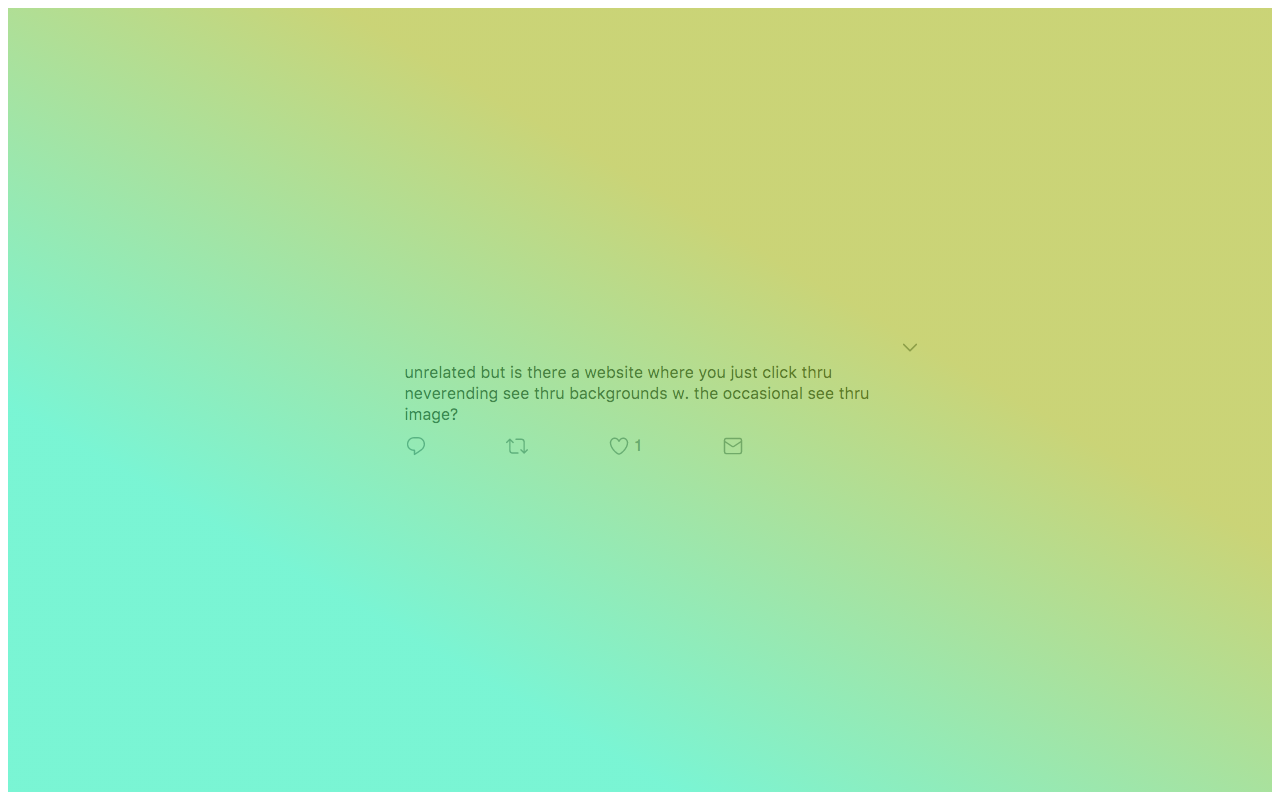
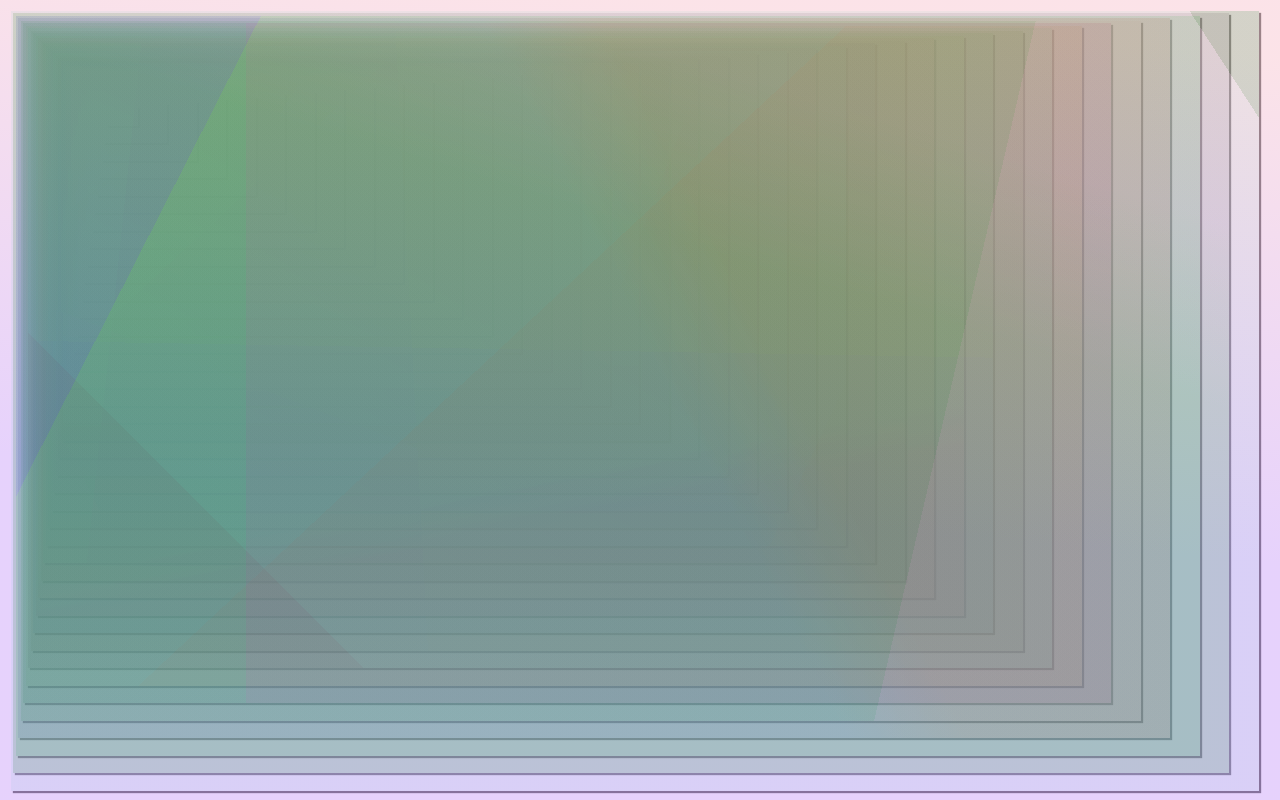
Before and after one commit to parkbrench/see_through, a plain HTML site: page index.html in a window 1280 px wide. Drawn offline with Linux system fonts and the light colour scheme.

Commit message:
added multiple divs, updated readme

```diff
--- a/index.html
+++ b/index.html
@@ -11,26 +11,51 @@
       }
     }
     body {
-      background-image: url("post.png"); /* thanks: https://twitter.com/spacerezt/status/903047646549561344 */
       background-position: center;
       background-repeat: no-repeat;
     }
     .background {
+      width: 97%;
+      height: 97%;
+			z-index: 1;
+			display: inline-block;
+			position: fixed;
+			box-shadow: 2px 2px 1px #888;
+   	}
+		#container {
+			display: block;
+			height: 100%;
 			width: 100%;
+			z-index: 1;
+			position: absolute;
+			top: 0;
+			left: 0;
+		}
+    #the-all-button {
+			z-index:10;
 			height: 100%;
-      background-image: linear-gradient(210deg, rgba(167, 183, 28, 0.6) 35.4716%, rgba(33, 238, 183, 0.6) 74.4566%);
-      /* OTHER PRETTY STARTER BACKGROUNDS: */
-      /*linear-gradient(332deg, rgba(53, 211, 59, 0.6) 25.8036%, rgba(1, 127, 230, 0.6) 95.5505%);*/
-      /*linear-gradient(157deg, rgba(135, 238, 196, 0.6) 37.0854%, rgba(69, 71, 239, 0.6) 69.4661%)*/
-      /*linear-gradient(178deg, rgba(173, 214, 97, 0.6) 94.3123%, rgba(96, 100, 53, 0.6) 48.51461%)*/
-      /*linear-gradient(241deg, rgba(202, 83, 6, 0.6) 47.3217%, rgba(54, 32, 221, 0.6) 70.7132%)*/
-      /*linear-gradient(61deg, rgba(67, 10, 169, 0.6) 28.43321%, rgba(103, 221, 227, 0.6) 40.16985%)*/
+			width: 100%;
+			display: inline-block;
+			position: absolute;
+			top: 0;
+			left: 0;
 		}
   </style>
-  <!-- TODO: (maybe) add a function to randomly include a see-through image once in a while -->
 </head>
 <body>
   <div id="the-all-button" class="background"></div>
+	<div id="container">
+		<div id="div-1"></div>
+		<!--div id="div-1" class="background">hey</div>
+		<div id="div-2" class="background">hi</div>
+		<div id="div-3" class="background">what</div>
+		<div id="div-4" class="background">why</div>
+		<div id="div-5" class="background">you</div>
+		<div id="div-6" class="background">are</div>
+		<div id="div-7" class="background">won</div>
+		<div id="div-8" class="background">der</div>
+		<div id="div-9" class="background">ful</div-->
+	</div>
   <script>
     // thanks: https://gist.github.com/kerimdzhanov/7529623
     /**
@@ -59,7 +84,7 @@
     * @return {str} a RGBA value as a string
     */
     function getRandomRGBA() {
-      var opacity = 0.6; // define differently if more translucency is desired
+      var opacity = chosenOpacity; // define differently if more translucency is desired
       var r = getRandomInt(0, 255);
       var g = getRandomInt(0, 255);
       var b = getRandomInt(0, 255);
@@ -67,8 +92,13 @@
       return rgba;
     }
 
-    var el = document.getElementById('the-all-button');
-    el.addEventListener('click', function() {
+
+			function cycleDivs() {
+					frontDiv = divAry[0];
+					var firstDiv = document.getElementById(frontDiv);
+					var lastDiv = document.getElementById(divAry[depth]);
+          divAry.push(divAry.shift());
+					container.parentNode.insertBefore(firstDiv, container.nextSibling);
       		var colorOne = getRandomRGBA();
       		var colorTwo = getRandomRGBA();
       		var perecentageOne = getRandom(0, 100);
@@ -76,10 +106,80 @@
       		var angle = getRandomInt(0, 360);
       		seeThroughDesktopBackground = 'linear-gradient('
       		+ angle + 'deg, ' + colorOne + ' ' + perecentageOne + '%, ' + colorTwo + ' ' + perecentageTwo + '%)';
-      // console.log(seeThroughDesktopBackground);
       		// TODO: (maybe) add a button so people can copy the current bg values.
       		//       (because some are really nice-looking!)
-      this.style.backgroundImage = seeThroughDesktopBackground;
+					for (var i=0; i<=depth; i++){
+						var currentDiv = document.getElementById(divAry[i]);
+						var width = 100.0 - (i * 100 / depth);
+						var height = 100.0 - (i * 100 / depth);
+						var margin = 100.0 - width;
+						currentDiv.style.zIndex = (-1) * i;
+						currentDiv.style.width = width + 'vw';
+						currentDiv.style.height = height + 'vh';
+						currentDiv.style.margin = margin + 'px';
+					}
+
+					/**
+					* Checks whether we should add an image
+					* (only if there isn't currently an image in rotation)
+					* TODO: what images?
+					*				Perhaps inspired by users cache so they see familiar images
+					*				would that be unethical?
+					*/
+					var addImage = getRandomInt(0,100);
+					var alreadyHaveImage = document.getElementById("find-me");
+					if (addImage < 7 && !alreadyHaveImage) {
+						var img = document.createElement("img");
+						img.setAttribute("src", "post.png");
+						img.setAttribute("width", "50%");
+						img.setAttribute("height", "auto");
+						img.setAttribute("id", "find-me");
+						img.style.opacity = chosenOpacity * 2;
+      			lastDiv.appendChild(img);
+					} else {
+      			lastDiv.style.backgroundImage = seeThroughDesktopBackground;
+					};
+				}
+
+     /**
+		 * Here we can:
+		 * 	- set how opaque each div will be (images will double the opacity)
+		 * 	- set how many divs there will be via "depth"
+ 		 *
+		 */
+			var chosenOpacity = 0.2;
+			var depth = 40;
+
+
+		  /**
+		  * Makes the divs for initial setup
+		  */
+			var divAry = new Array(depth + 1);
+			for (var i=0; i <= depth;i++) {
+				divAry[i] = 'div-' + (i + 1);
+			}
+
+			var el = document.getElementById("the-all-button");
+			var container = document.getElementById("container");
+			for (var i = 0; i <= depth; i++) {
+					var newEl = document.createElement("div");
+					newEl.setAttribute("id", "div-" + (i + 1));
+					newEl.setAttribute("class", "background");
+					container.appendChild(newEl);
+			}
+
+			/**
+			* Gives style etc to the initial divs
+			*/
+			for (var i = 0; i <= depth; i++){
+					cycleDivs();
+			}
+
+			/**
+			* Cycle thru divs on user click
+			*/
+			el.addEventListener('click', function() {
+					cycleDivs();
 			}, false);
   </script>
 </body>
```
Also changed, not shown: 1 other file. Lines whose indentation alone changed are shown as unchanged.
